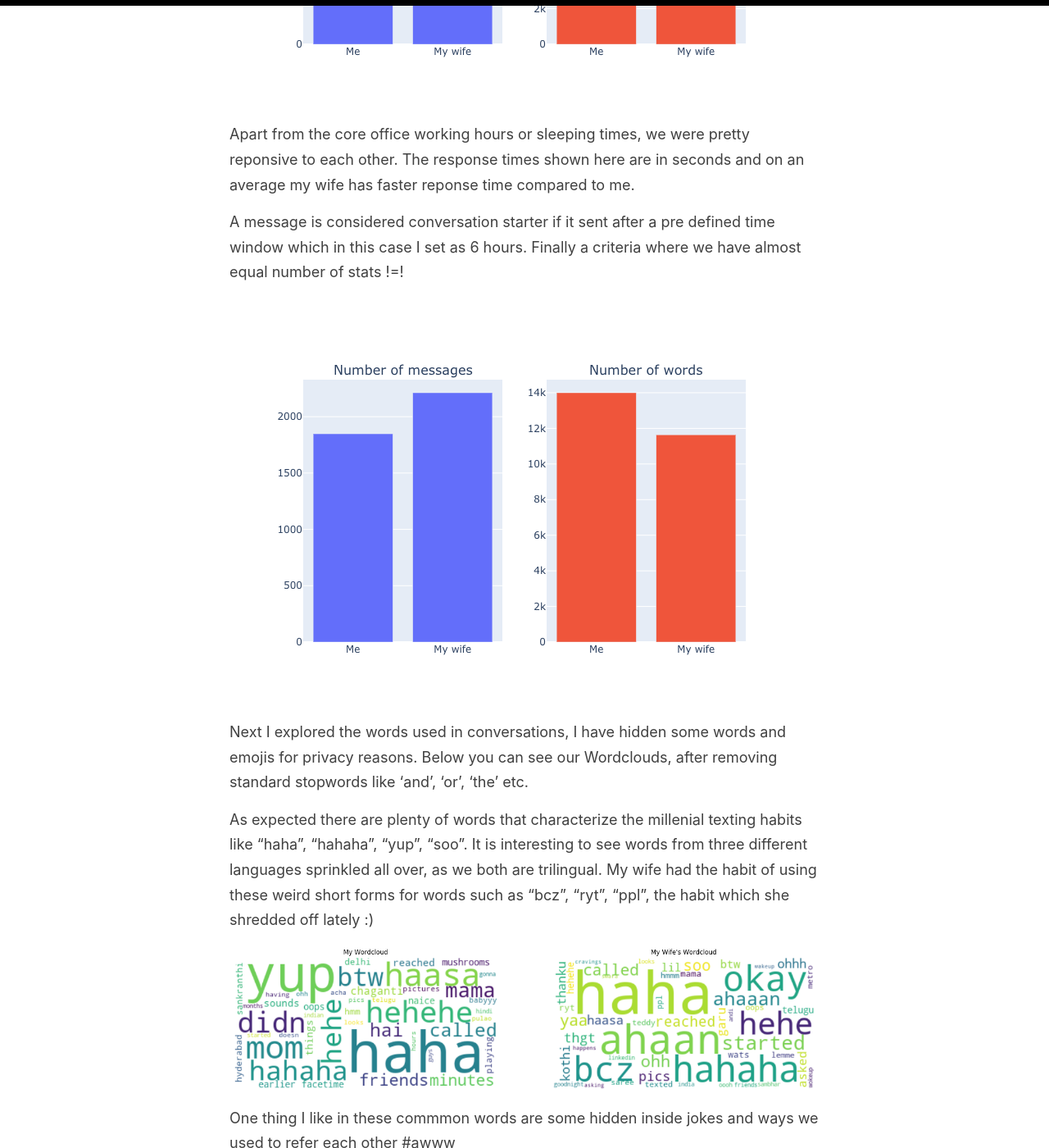
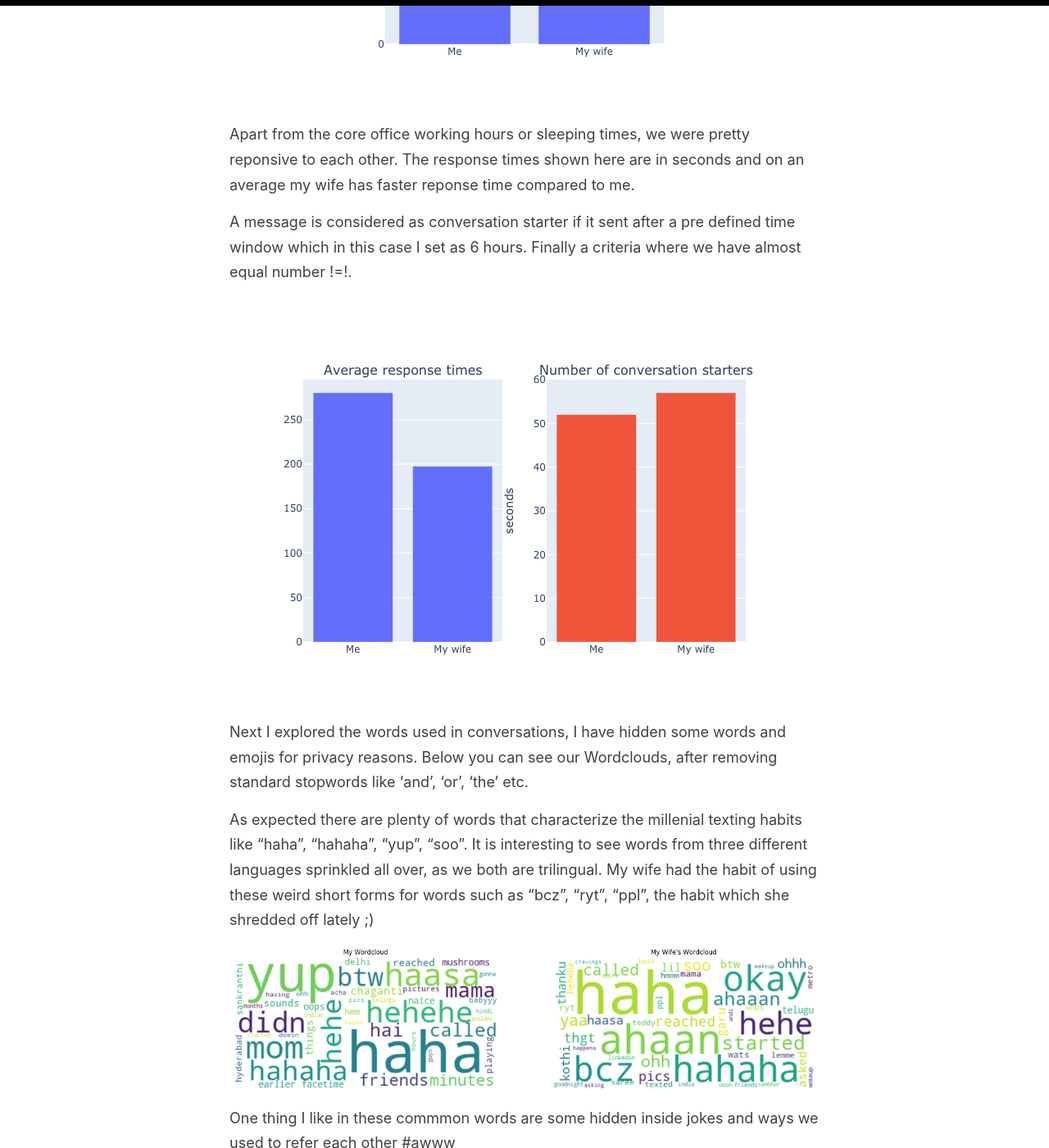
Before and after one commit to psrikanthm/psrikanthm.github.io, a Jekyll site: the page built from _posts/2020-03-13-chat-analysis.md, in a window 1280 px wide and 1400 px high, scrolled down 2287 px. Shown: the whole window at 82% size. Built offline with Jekyll 4.4.1, drawn with Linux system fonts in a browser that asks for light colours; some of the changed text lies outside the part shown.

```diff
--- a/_layouts/default.html
+++ b/_layouts/default.html
@@ -28,7 +28,6 @@
 
             <nav>
               <a href="{{ site.baseurl }}/">Home</a>
-              <a href="{{ site.baseurl }}/getting-started">Getting Started</a>
               <a href="{{ site.baseurl }}/search">Search</a>
               <a href="{{ site.baseurl }}/about">About</a>
             </nav>
--- a/_posts/2020-03-13-chat-analysis.md
+++ b/_posts/2020-03-13-chat-analysis.md
@@ -22,14 +22,14 @@ I consider myself a curious person and ask lot of questions, taking into account
 
 Apart from the core office working hours or sleeping times, we were pretty reponsive to each other. The response times shown here are in seconds and on an average my wife has faster reponse time compared to me.
 
-A message is considered conversation starter if it sent after a pre defined time window which in this case I set as 6 hours. Finally a criteria where we have almost equal number of stats !=!
+A message is considered as conversation starter if it sent after a pre defined time window which in this case I set as 6 hours. Finally a criteria where we have almost equal number !=!.
 
 ![png](/images/chat-analysis-fig4.png)
 
 
 Next I explored the words used in conversations, I have hidden some words and emojis for privacy reasons. Below you can see our Wordclouds, after removing standard stopwords like 'and', 'or', 'the' etc.
 
-As expected there are plenty of words that characterize the millenial texting habits like "haha", "hahaha", "yup", "soo". It is interesting to see words from three different languages sprinkled all over, as we both are trilingual. My wife had the habit of using these weird short forms for words such as "bcz", "ryt", "ppl", the habit which she shredded off lately :)
+As expected there are plenty of words that characterize the millenial texting habits like "haha", "hahaha", "yup", "soo". It is interesting to see words from three different languages sprinkled all over, as we both are trilingual. My wife had the habit of using these weird short forms for words such as "bcz", "ryt", "ppl", the habit which she shredded off lately ;)
 
 
 
@@ -49,7 +49,7 @@ This text analysis would be incomplete without looking at the emojis, especially
 
 ![png](/images/chat-analysis-fig5.png)
 
-Finally, I looked at the number of messages per day and plotted below using Plotly's cool rangeslider. Infact the only reason I examined this metric is it gives me chance for using time series plots of Plotly ;) After loading the messages in Pandas' Series indexed with timestamp, I resampled the data with a time interval of 24 hours for converting un-even spaced time series data to evenly spaced.
+Finally, I looked at the number of messages per day and plotted below using Plotly's Time Series plot.  After loading the messages in Pandas' Series indexed with timestamp, I resampled the data with a time interval of 24 hours for converting un-even spaced time series data to evenly spaced.
 
 Since we had communications outside WhatsApp texts, its hard to make lot of conclusions from this plot. Though I can identify when we had our "sparks", its also striking to see we texted each other everyday !!
 
```
Also changed, not shown: _pages/getting-started.md (deleted, +0 -51 lines), images/chat-analysis-fig2.png, images/chat-analysis-fig3.png, images/chat-analysis-fig4.png, images/chat-analysis-fig5.png.
